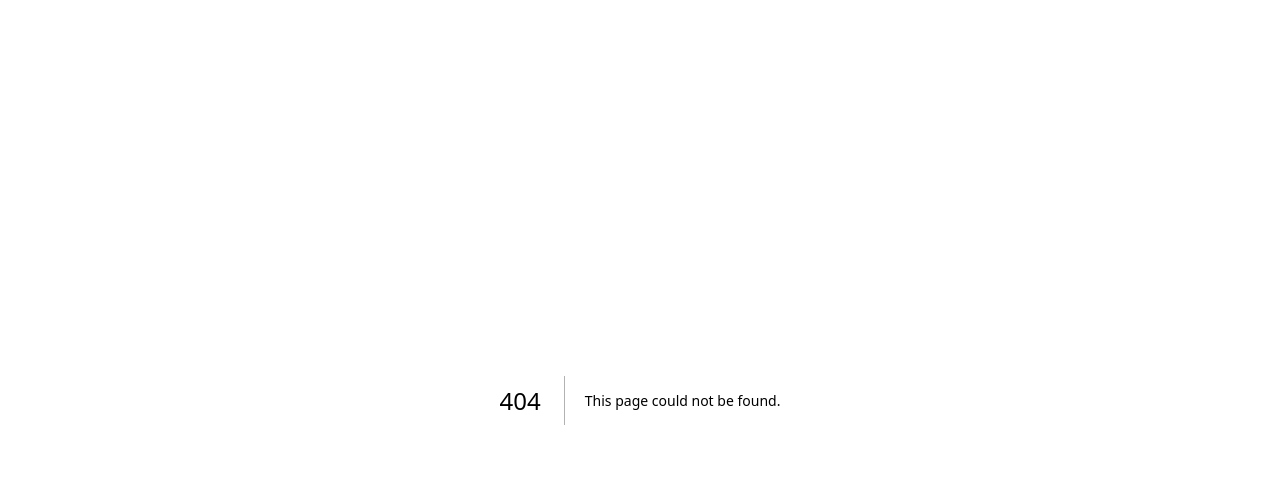
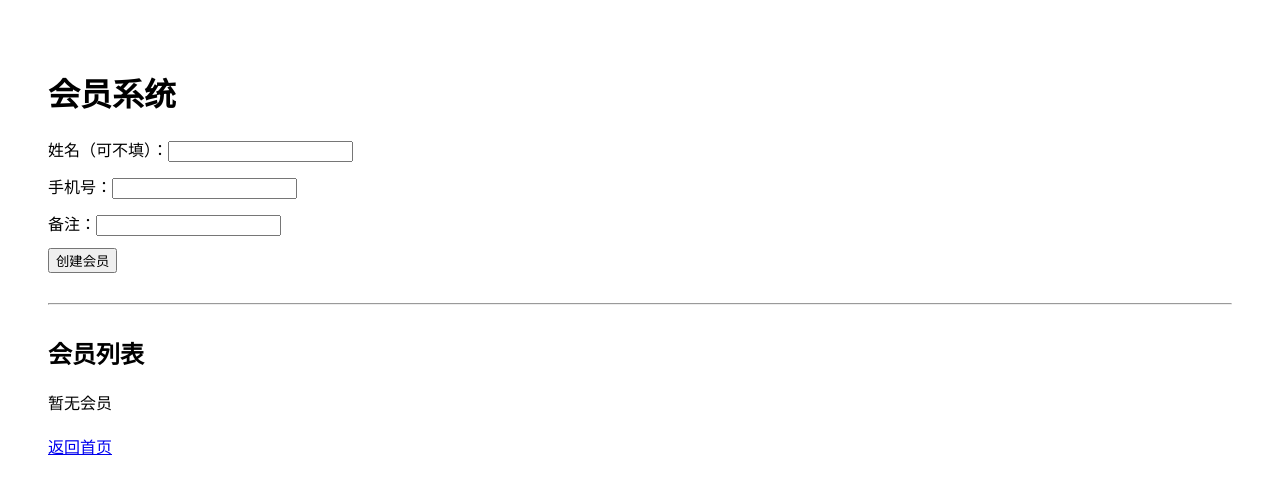
Before and after one commit to cybercai003-ship-it/A1-massage-system, a Next.js app: page /members in a window 1280 px wide. Before the commit this address had no page. Shown: the top 494 px of the page. Built offline with nearby package versions, Linux system fonts and the light colour scheme.

Commit message:
Create page.js

```diff
--- /dev/null
+++ b/app/members/page.js
@@ -0,0 +1,136 @@
+"use client";
+import { useEffect, useState } from "react";
+
+function generateMemberId() {
+  const timestamp = Date.now().toString().slice(-6);
+  return "M" + timestamp;
+}
+
+export default function MembersPage() {
+  const [form, setForm] = useState({
+    name: "",
+    phone: "",
+    note: "",
+  });
+
+  const [members, setMembers] = useState([]);
+
+  useEffect(() => {
+    const saved = JSON.parse(localStorage.getItem("members") || "[]");
+    setMembers(saved);
+  }, []);
+
+  function handleChange(e) {
+    setForm({ ...form, [e.target.name]: e.target.value });
+  }
+
+  function handleSubmit() {
+    if (!form.phone) {
+      alert("请输入手机号");
+      return;
+    }
+
+    const saved = JSON.parse(localStorage.getItem("members") || "[]");
+
+    const newMember = {
+      id: generateMemberId(),
+      name: form.name,
+      phone: form.phone,
+      note: form.note,
+      createdAt: new Date().toLocaleString(),
+    };
+
+    const updated = [...saved, newMember];
+
+    localStorage.setItem("members", JSON.stringify(updated));
+    setMembers(updated);
+
+    alert("会员已创建 ✅");
+
+    setForm({
+      name: "",
+      phone: "",
+      note: "",
+    });
+  }
+
+  function handleDelete(id) {
+    const updated = members.filter((item) => item.id !== id);
+    localStorage.setItem("members", JSON.stringify(updated));
+    setMembers(updated);
+  }
+
+  return (
+    <div style={{ padding: 40, fontFamily: "Arial" }}>
+      <h1>会员系统</h1>
+
+      <div style={{ marginBottom: 12 }}>
+        <label>姓名（可不填）：</label>
+        <input
+          name="name"
+          value={form.name}
+          onChange={handleChange}
+        />
+      </div>
+
+      <div style={{ marginBottom: 12 }}>
+        <label>手机号：</label>
+        <input
+          name="phone"
+          value={form.phone}
+          onChange={handleChange}
+        />
+      </div>
+
+      <div style={{ marginBottom: 12 }}>
+        <label>备注：</label>
+        <input
+          name="note"
+          value={form.note}
+          onChange={handleChange}
+        />
+      </div>
+
+      <button onClick={handleSubmit}>创建会员</button>
+
+      <hr style={{ margin: "30px 0" }} />
+
+      <h2>会员列表</h2>
+
+      {members.length === 0 ? (
+        <p>暂无会员</p>
+      ) : (
+        <table border="1" cellPadding="8" style={{ borderCollapse: "collapse" }}>
+          <thead>
+            <tr>
+              <th>会员编号</th>
+              <th>姓名</th>
+              <th>手机号</th>
+              <th>备注</th>
+              <th>创建时间</th>
+              <th>操作</th>
+            </tr>
+          </thead>
+          <tbody>
+            {members.map((item) => (
+              <tr key={item.id}>
+                <td>{item.id}</td>
+                <td>{item.name || "-"}</td>
+                <td>{item.phone}</td>
+                <td>{item.note || "-"}</td>
+                <td>{item.createdAt}</td>
+                <td>
+                  <button onClick={() => handleDelete(item.id)}>删除</button>
+                </td>
+              </tr>
+            ))}
+          </tbody>
+        </table>
+      )}
+
+      <div style={{ marginTop: 20 }}>
+        <a href="/">返回首页</a>
+      </div>
+    </div>
+  );
+}
```
